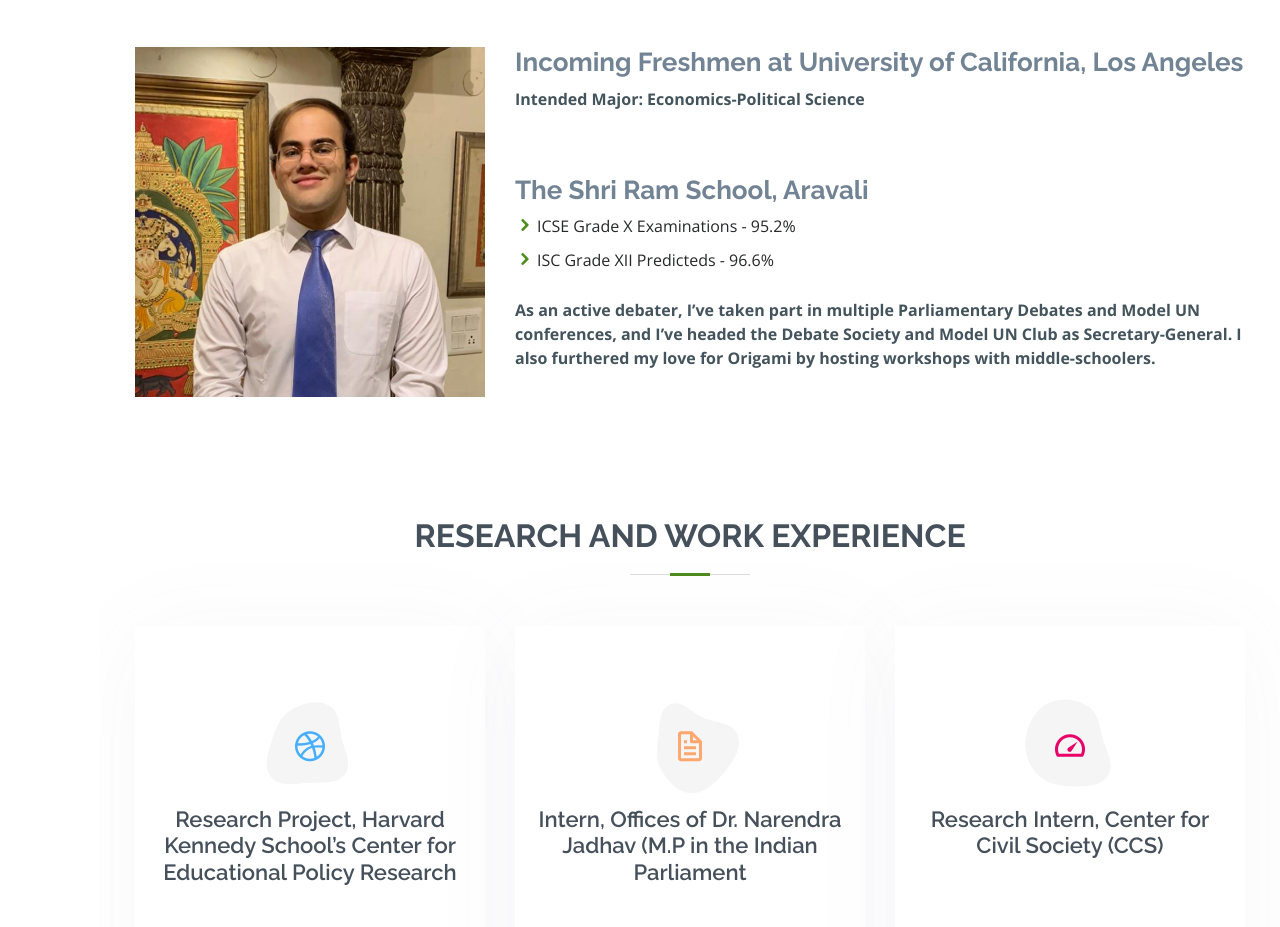
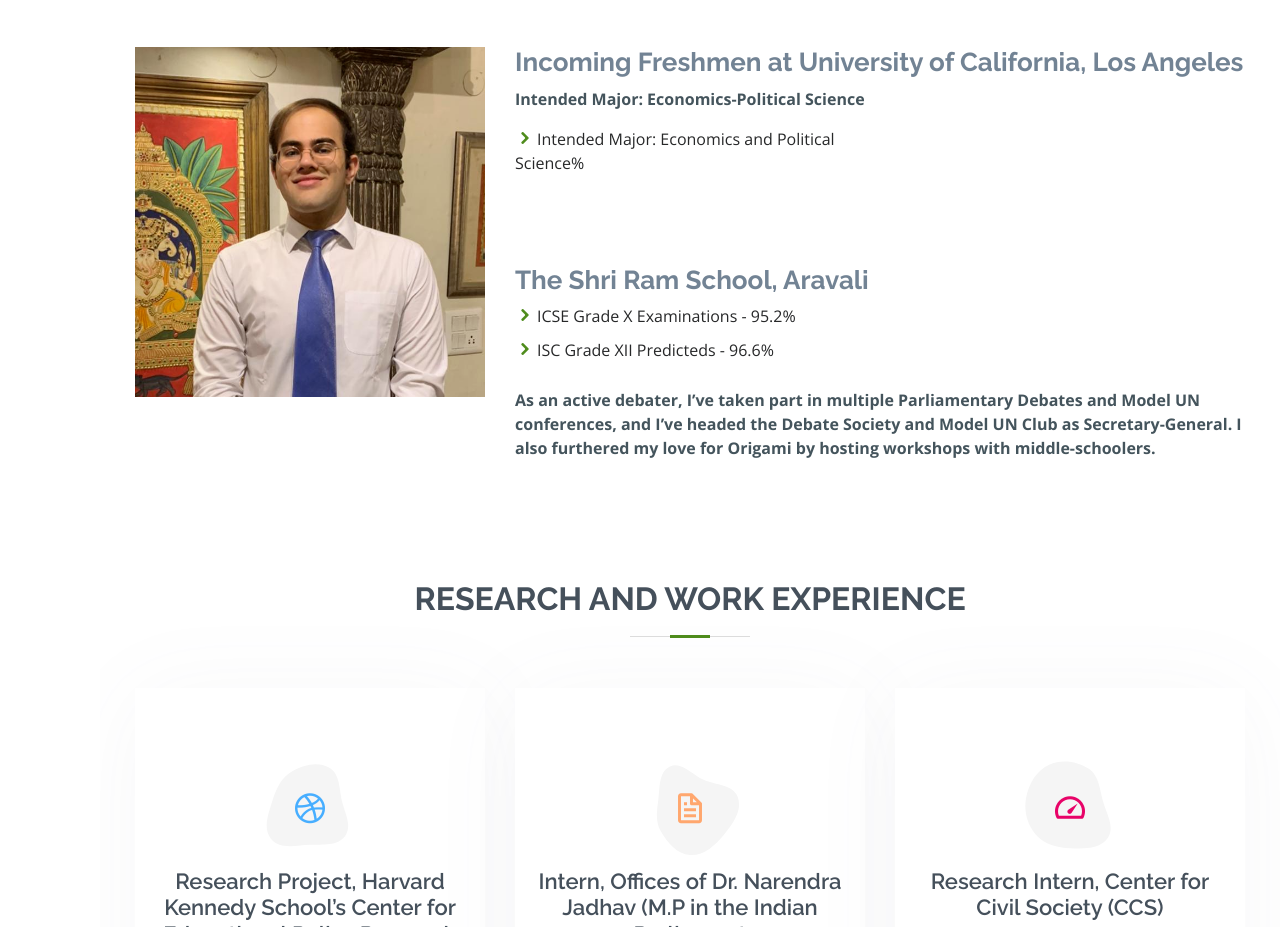
Before and after one commit to YashrajSharma711/yashrajs-portfolio, a plain HTML site: page index.html in a window 1280 px wide. Shown: the part 921-1848 px from the top of the page. Drawn offline with nearby package versions, Linux system fonts and the light colour scheme.

Commit message:
Update index.html

```diff
--- a/index.html
+++ b/index.html
@@ -121,6 +121,13 @@
               <strong>
                 Intended Major: Economics-Political Science
               </strong>
+              <div class="row">
+              <div class="col-lg-6">
+                <ul>
+                  <li><i class="icofont-rounded-right"></i>Intended Major: Economics and Political Science%</li>
+                </ul>
+              </div>
+            </div>
             </p>
             <br><BR>
             <h3>The Shri Ram School, Aravali</h3>
```
